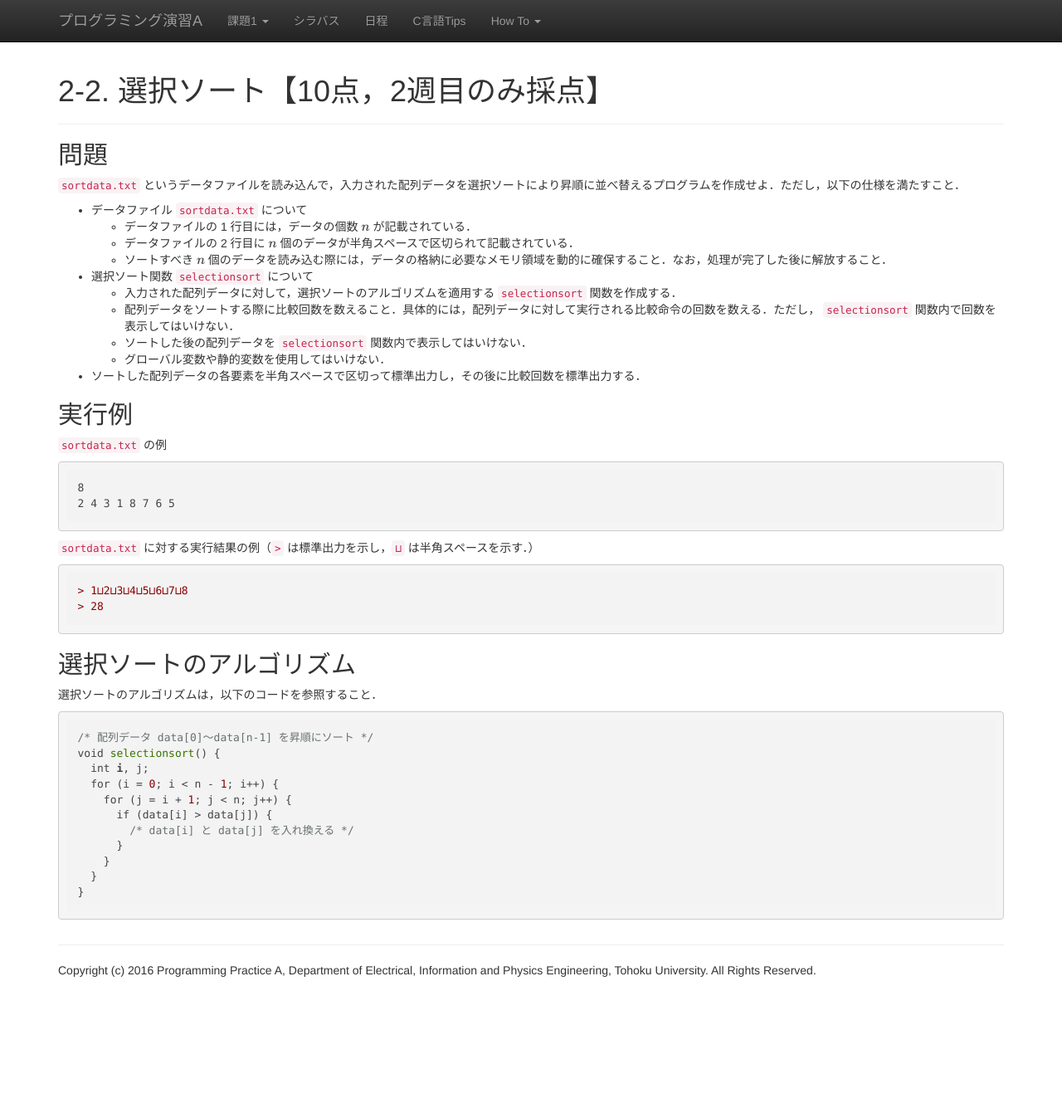
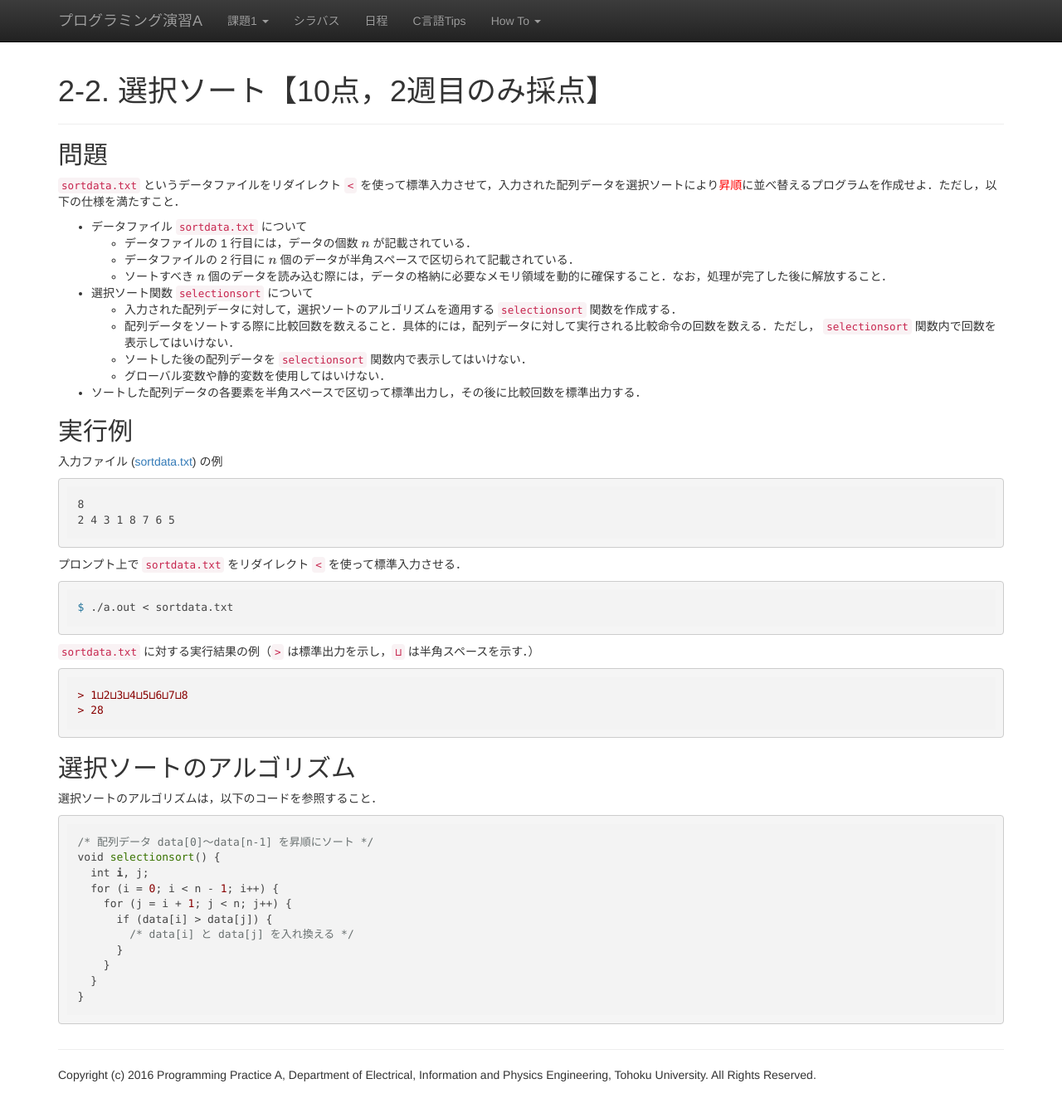
Before and after one commit to ecei-tohoku/ppa-public, a Jekyll site: the page built from kadai2/p22.md, in a window 1280 px wide and 1335 px high. Shown: the whole window at 83% size. Built offline with Jekyll 4.4.1, drawn with Linux system fonts in a browser that asks for light colours; nearby versions of some CDN libraries; formulas are drawn with MathJax 3.

Commit message:
Update p22.md

````diff
--- a/kadai2/p22.md
+++ b/kadai2/p22.md
@@ -4,7 +4,7 @@ title: 2-2. 選択ソート【10点，2週目のみ採点】
 ---
 
 ## 問題
-`sortdata.txt` というデータファイルを読み込んで，入力された配列データを選択ソートにより昇順に並べ替えるプログラムを作成せよ．ただし，以下の仕様を満たすこと．
+`sortdata.txt` というデータファイルをリダイレクト `<` を使って標準入力させて，入力された配列データを選択ソートにより<font color="red">昇順</font>に並べ替えるプログラムを作成せよ．ただし，以下の仕様を満たすこと．
 
 - データファイル `sortdata.txt` について
   - データファイルの 1 行目には，データの個数 $n$ が記載されている．
@@ -18,11 +18,17 @@ title: 2-2. 選択ソート【10点，2週目のみ採点】
 - ソートした配列データの各要素を半角スペースで区切って標準出力し，その後に比較回数を標準出力する．
 
 ## 実行例
-`sortdata.txt` の例
+入力ファイル ([sortdata.txt](./sortdata.txt)) の例
 
 ```
 8
 2 4 3 1 8 7 6 5
+```
+
+プロンプト上で `sortdata.txt` をリダイレクト `<` を使って標準入力させる．
+
+```
+$ ./a.out < sortdata.txt
 ```
 
 `sortdata.txt` に対する実行結果の例（`>` は標準出力を示し，`⊔` は半角スペースを示す．）
````
